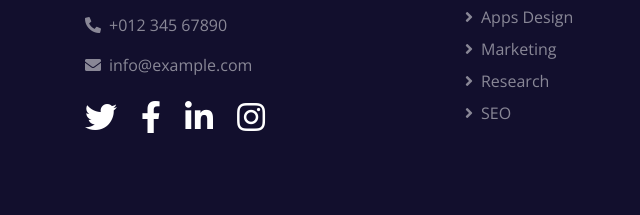
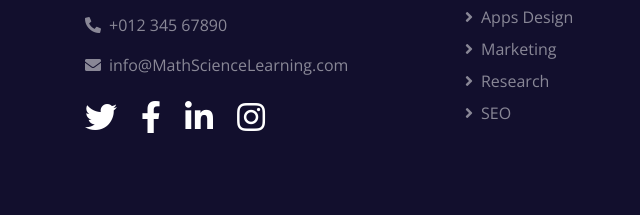
Before and after one commit to informativelearning/informativelearning, a plain HTML site: page detail.html in a window 1280 px wide. Shown: the part 2863-3078 px from the top of the page, 0-640 px from the left. Drawn offline with nearby package versions, Linux system fonts and the light colour scheme.

Commit message:
Rename m ore

```diff
--- a/detail.html
+++ b/detail.html
@@ -326,7 +326,7 @@
                     <h3 class="text-white mb-4">Get In Touch</h3>
                     <p><i class="fa fa-map-marker-alt mr-2"></i>123 Street, New York, USA</p>
                     <p><i class="fa fa-phone-alt mr-2"></i>+012 345 67890</p>
-                    <p><i class="fa fa-envelope mr-2"></i>info@example.com</p>
+                    <p><i class="fa fa-envelope mr-2"></i>info@MathScienceLearning.com</p>
                     <div class="d-flex justify-content-start mt-4">
                         <a class="text-white mr-4" href="#"><i class="fab fa-2x fa-twitter"></i></a>
                         <a class="text-white mr-4" href="#"><i class="fab fa-2x fa-facebook-f"></i></a>
```
